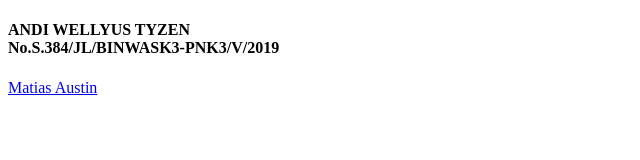
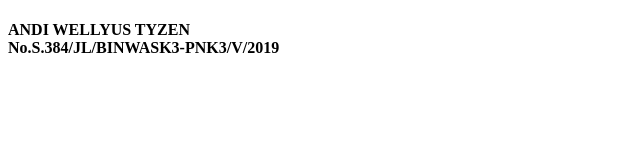
Before and after one commit to slvmetro/slv, a plain HTML site: page index.html in a window 1280 px wide. Shown: the whole page, without its empty margins (0-640 px from the left). Drawn offline with Linux system fonts and the light colour scheme.

Commit message:
Update index.html

```diff
--- a/index.html
+++ b/index.html
@@ -10,9 +10,5 @@
       ANDI WELLYUS TYZEN<br>
       No.S.384/JL/BINWASK3-PNK3/V/2019
     </h4>
-
-    <div class="matias_austin">
-      <a href="sertifikat/matias_austin.html"> Matias Austin </a>
-    </div>
   </body>
 </html>
```
